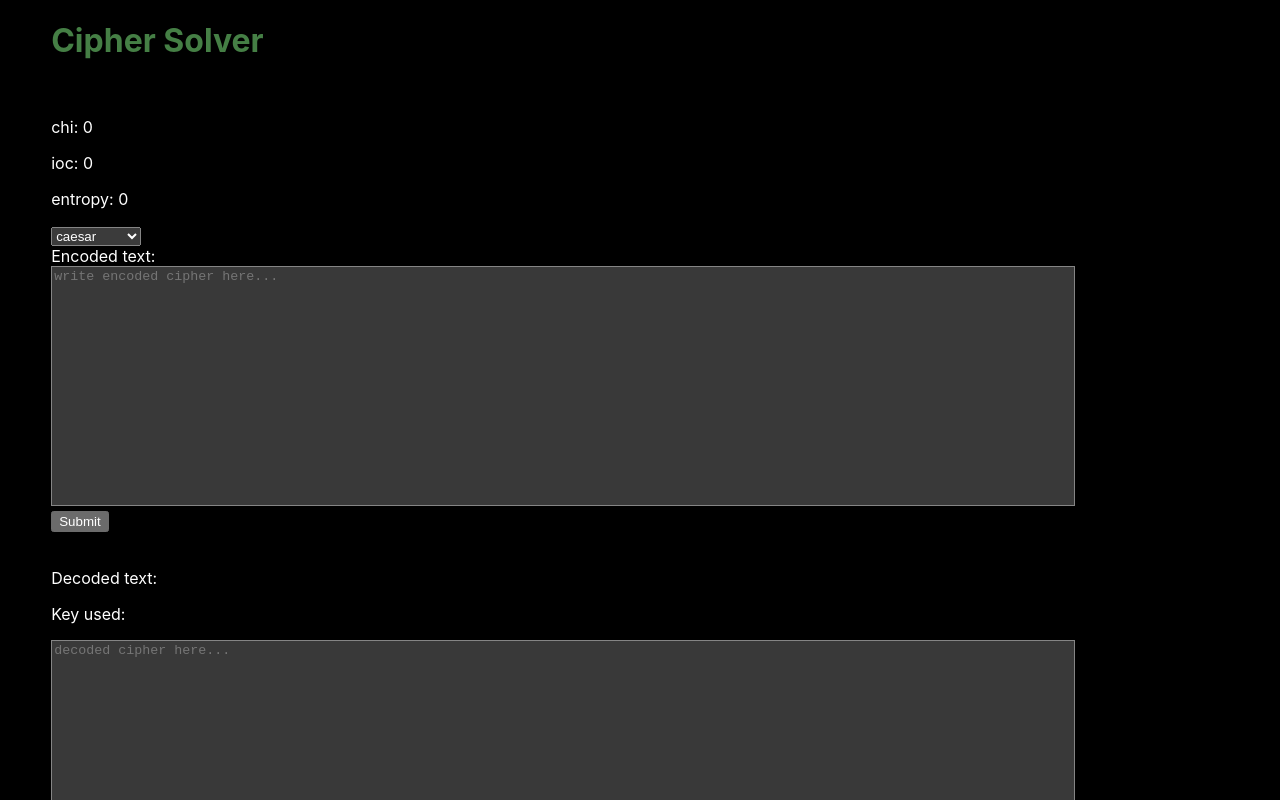
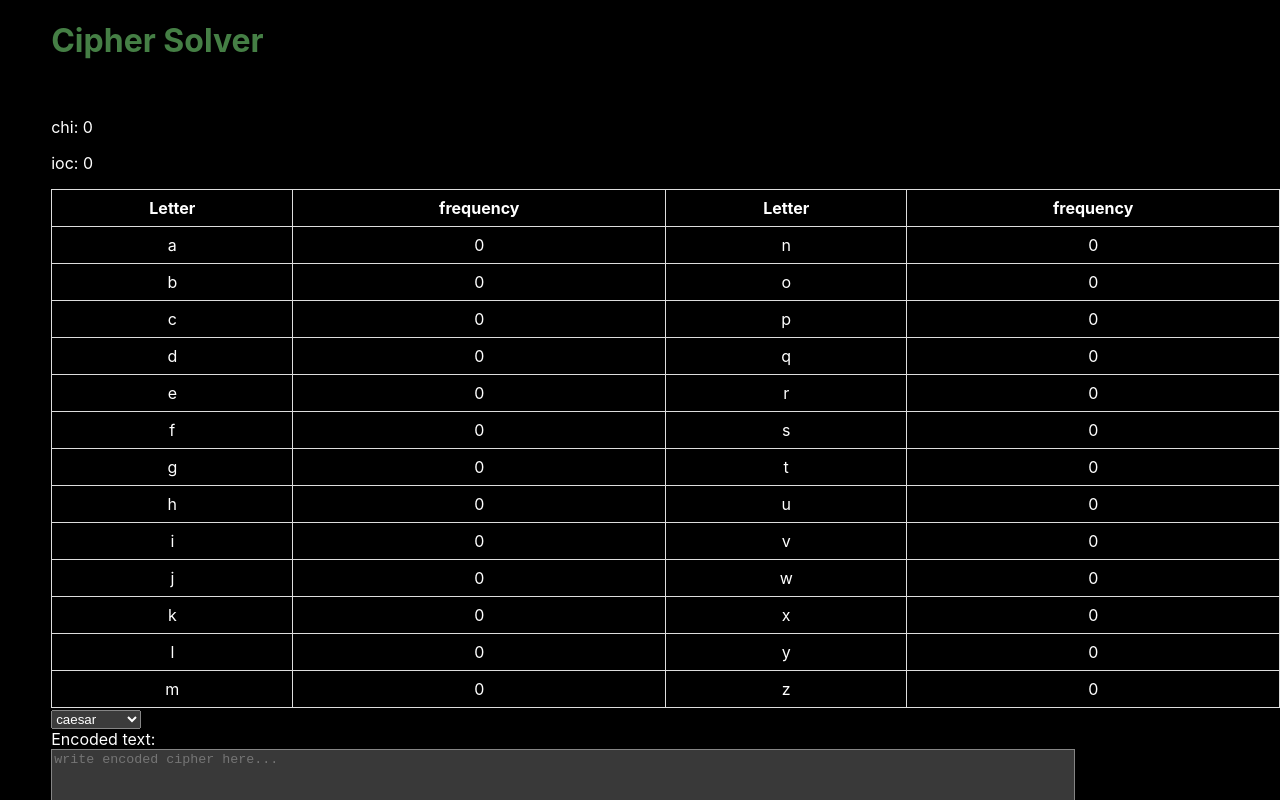
Before and after one commit to StefanNede/Personal_Website2, a Next.js app: page /cipherSolver in a window 1280 px wide. Shown: the top 800 px of the page. Built offline with nearby package versions, Linux system fonts and the light colour scheme.

Commit message:
added letter frequencies table

```diff
--- a/pages/cipherSolver.tsx
+++ b/pages/cipherSolver.tsx
@@ -1,15 +1,17 @@
 import Link from "next/link"
 import styles from '../styles/Cipher.module.css'
 import React, { useEffect, useState } from "react"
+import LetterFrequencies from "./components/letterFrequencies"
 import { getChiSquared } from "./cipherSolver/chiSquared"
 import { getIoc } from "./cipherSolver/ioc"
 import { getCaesarDecode } from "./cipherSolver/caesar"
 import { getSubstitutionDecode } from "./cipherSolver/substitution"
 import { getAffineDecode } from "./cipherSolver/affine"
 import { getPolybiusDecode } from "./cipherSolver/polybius"
-import { getEntropy } from "./cipherSolver/entropy"
 import { getAtbashDecode } from "./cipherSolver/atbash"
 import { getAlbamDecode } from "./cipherSolver/albam"
+import { getFrequencies } from "./cipherSolver/chiSquared"
+import { formatString } from "./cipherSolver/formatString"
 
 export default function CipherSolver() {
     const [encoded, setEncoded] = useState("")
@@ -18,16 +20,16 @@ export default function CipherSolver() {
     const [keyUsed, setKeyUsed] = useState("")
     const [ioc, setIoc] = useState(0)
     const [chi, setChi] = useState(0)
-    const [entropy, setEntropy] = useState(0)
+    const [frequencies, setFrequencies] = useState(new Map())
 
     useEffect(() => {
         setChi(getChiSquared(encoded))
         setIoc(getIoc(encoded))
-        setEntropy(getEntropy(encoded))
     }, [encoded])
 
     const handleSubmit = (event: React.FormEvent<HTMLFormElement>) => {
         event.preventDefault()
+        setFrequencies(getFrequencies(formatString(encoded)))
         if (encoded.length < 1) {
             alert("no encoded text was entered")
         } else{
@@ -77,6 +79,10 @@ export default function CipherSolver() {
                     setDecoded(decodedText)
                     setKeyUsed(keyUsed)
                     break
+                case "stats":
+                    setDecoded("")
+                    setKeyUsed("")
+                    break
                 case "unknown":
                     alert("It appears you do not know what cipher is used")
                     break
@@ -100,7 +106,7 @@ export default function CipherSolver() {
             <main className={styles.main}>
                 <p>chi: {chi}</p>
                 <p>ioc: {ioc}</p>
-                <p>entropy: {entropy}</p>
+                <LetterFrequencies frequ={frequencies}/>
                 <select value={selectedCipher} onChange={handleCipherChange}>
                     <option value="caesar">caesar</option>
                     <option value="affine">affine</option>
@@ -111,6 +117,7 @@ export default function CipherSolver() {
                     <option value="vigenere">vigenere</option>
                     <option value="railFence">rail fence</option>
                     <option value="unknown">unknown</option>
+                    <option value="stats">stats</option>
                 </select>
                 <form onSubmit={handleSubmit}>
                     <label>
--- a/pages/cipherSolver/affine.ts
+++ b/pages/cipherSolver/affine.ts
@@ -43,10 +43,6 @@ const decryptLetter = (a:number, b:number, m:number, letter:string):number => {
 }
 
 export const getAffineDecode = (text:string):Array<any> => {
-    let usedUpper:boolean = false
-    if (text === text.toUpperCase()) {
-        usedUpper = true
-    }
     text = text.toLowerCase()
     let aPsbs:Array<number> = [1,1,3, 5, 7, 9, 11, 15, 17, 19, 21, 23, 25]
     let bPsbs:Array<number> = [0,1,2,3,4,5,6,7,8,9,10,11,12,13,14,15,16,17,18,19,20,21,22,23,24,25]
@@ -68,7 +64,6 @@ export const getAffineDecode = (text:string):Array<any> => {
                 res += letter
             }
             let currentRating:number = getChiSquared(res)
-            console.log(res, currentRating)
 
             if (currentRating < bestRating) {
                 a = aPsb
@@ -79,9 +74,6 @@ export const getAffineDecode = (text:string):Array<any> => {
         }
     }
 
-    if (usedUpper) {
-        solvedCode = solvedCode.toUpperCase()
-    }
     // format of [[multiplier, shift size], solved code]
-    return [`Multiplier: ${a}, Shift size: ${b}`,solvedCode]
+    return [`${a}n + ${b}`,solvedCode.toUpperCase()]
 }
--- a/pages/cipherSolver/caesar.ts
+++ b/pages/cipherSolver/caesar.ts
@@ -13,15 +13,10 @@ const getCaesarScore = (text:string):number => {
             score--
         }
     }
-
     return score
 }
 
 export const getCaesarDecode = (text:string):Array<any> => {
-    let usedUpper:boolean = false
-    if (text === text.toUpperCase()) {
-        usedUpper = true
-    }
     text = text.toLowerCase()
     let key:number = 0
     let highestRating:number = -1
@@ -39,18 +34,13 @@ export const getCaesarDecode = (text:string):Array<any> => {
             res += char
         }
         let currentRating:number = getCaesarScore(res)
-        console.log(currentRating)
         if (currentRating > highestRating) {
             key = i
             highestRating = currentRating
             solvedCode = res
-            console.log(solvedCode)
         }
 
     }
 
-    if (usedUpper) {
-        solvedCode = solvedCode.toUpperCase()
-    }
-    return [key,solvedCode]
+    return [key,solvedCode.toUpperCase()]
 }
--- a/pages/cipherSolver/chiSquared.ts
+++ b/pages/cipherSolver/chiSquared.ts
@@ -1,5 +1,5 @@
 import { formatString } from "./formatString"
-const getFrequencies = (text:string):Map<string,number> => {
+export const getFrequencies = (text:string):Map<string,number> => {
     let resMap:Map<string, number> = new Map()
     for (let i:number=0;i<text.length;i++) {
         let cLook:string = text[i]
--- a/pages/cipherSolver/substitution.ts
+++ b/pages/cipherSolver/substitution.ts
@@ -79,6 +79,5 @@ export const getSubstitutionDecode = (text:string):Array<any> => {
             counter++
         }
     }
-    alert("done")
     return [`${key.join('').toUpperCase()} => ${alphabet.join('').toUpperCase()}`,deciphered.toUpperCase()];
 }
--- /dev/null
+++ b/pages/components/letterFrequencies.tsx
@@ -0,0 +1,56 @@
+import { useState, useEffect } from "react"
+import { alphabet } from "../cipherSolver/alphabet"
+import styles from "../../styles/LetterFrequ.module.css"
+
+interface Props {
+    frequ: Map<string, number>
+}
+
+const LetterFrequencies:React.FC<Props> = ({frequ}) => {
+    // default array has 26 0s for each of the 26 letters
+    const [rows, setRows] = useState<JSX.Element[] | null>(null)
+
+    let counts:Array<number> = [0,0,0,0,0,0,0,0,0,0,0,0,0,0,0,0,0,0,0,0,0,0,0,0,0,0]
+    const changeCounts = () => {
+        // go through frequ and set states
+        frequ.forEach((count, letter) => {
+            counts[alphabet.indexOf(letter)] = count
+        })
+    }
+
+    const getCountRows = () => {
+        let bufferRows:Array<JSX.Element> = []
+        for (let i=0; i< (counts.length/2);i++) {
+            bufferRows.push(<tr key={i}>
+                        <td className={styles.td}>{alphabet[i]}</td>
+                        <td className={styles.td}>{counts[i]}</td>
+                        <td className={styles.td}>{alphabet[13+i]}</td>
+                        <td className={styles.td}>{counts[13+i]}</td>
+                    </tr>)
+        }
+        setRows(bufferRows)
+    }
+
+    useEffect(() => {
+        changeCounts()
+        getCountRows()
+    }, [frequ])
+
+    return (
+        <div>
+            <table className={styles.table}>
+                <tbody>
+                    <tr>
+                        <th className={styles.th}>Letter</th>
+                        <th className={styles.th}>frequency</th>
+                        <th className={styles.th}>Letter</th>
+                        <th className={styles.th}>frequency</th>
+                    </tr>
+                    {rows}
+                </tbody>
+            </table>
+        </div>
+    )
+}
+
+export default LetterFrequencies
--- /dev/null
+++ b/styles/LetterFrequ.module.css
@@ -0,0 +1,10 @@
+.table {
+    border-collapse: collapse;
+    width:100%;
+}
+
+.td, .th {
+    border: 1px solid #dddddd;
+    text-align: center;
+    padding:8px;
+}
```
